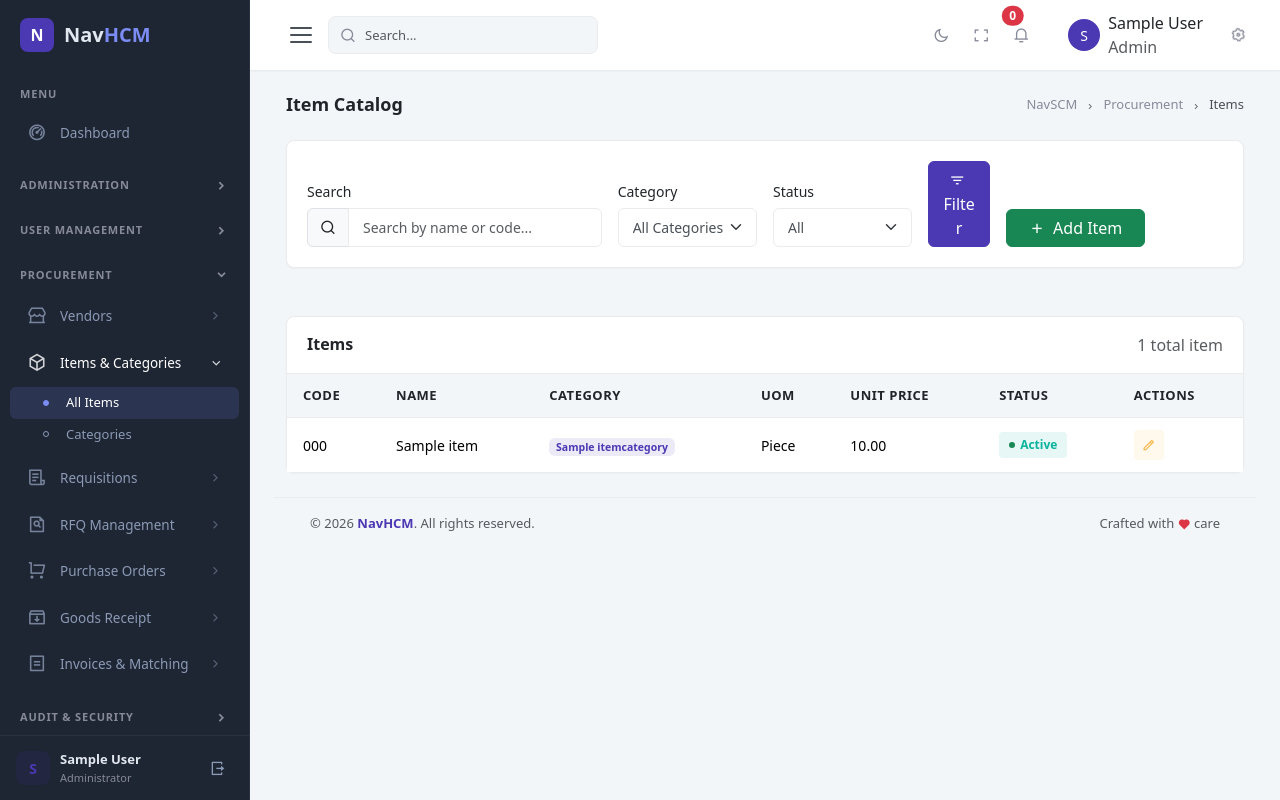
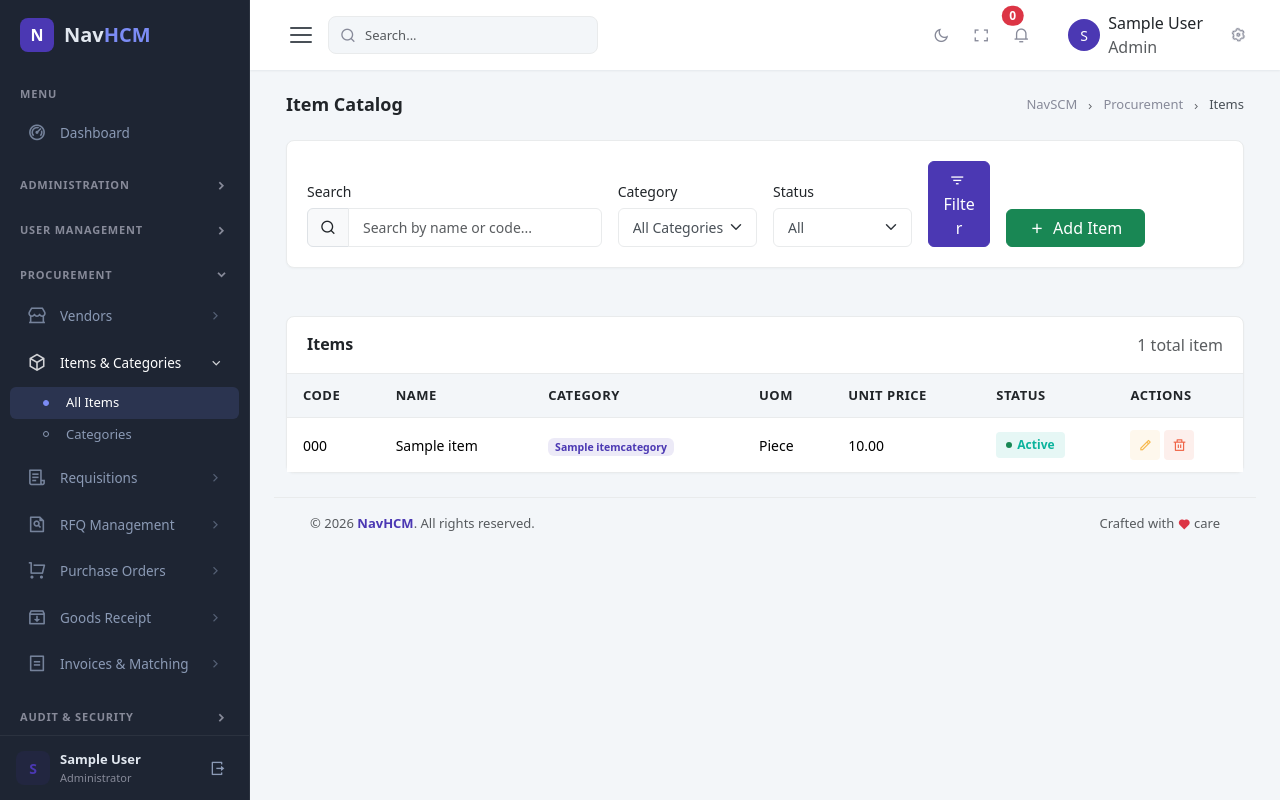
Before and after one commit to Navaid-KloneIT/NavSCM, a Django app: page /procurement/items/ in a window 1280 px wide. Run offline with Django 4.2, Linux system fonts and the light colour scheme; a user stored in the database is signed in; tables that the repository leaves empty hold one stand-in row (values such as "Sample post"); some libraries are stand-ins or nearby versions.

Commit message:
Add edit and delete buttons to item list actions

```diff
--- a/templates/procurement/item_list.html
+++ b/templates/procurement/item_list.html
@@ -106,7 +106,13 @@
                                     {% endif %}
                                 </td>
                                 <td>
-                                    <a href="{% url 'procurement:item_edit' item.pk %}" class="btn btn-sm btn-soft-warning" data-bs-toggle="tooltip" title="Edit"><i class="ri-pencil-line"></i></a>
+                                    <div class="d-flex gap-1">
+                                        <a href="{% url 'procurement:item_edit' item.pk %}" class="btn btn-sm btn-soft-warning" data-bs-toggle="tooltip" title="Edit"><i class="ri-pencil-line"></i></a>
+                                        <form method="POST" action="{% url 'procurement:item_delete' item.pk %}" class="d-inline">
+                                            {% csrf_token %}
+                                            <button type="submit" class="btn btn-sm btn-soft-danger" data-bs-toggle="tooltip" title="Delete" onclick="return confirm('Are you sure you want to delete this item?')"><i class="ri-delete-bin-line"></i></button>
+                                        </form>
+                                    </div>
                                 </td>
                             </tr>
                             {% empty %}
```
